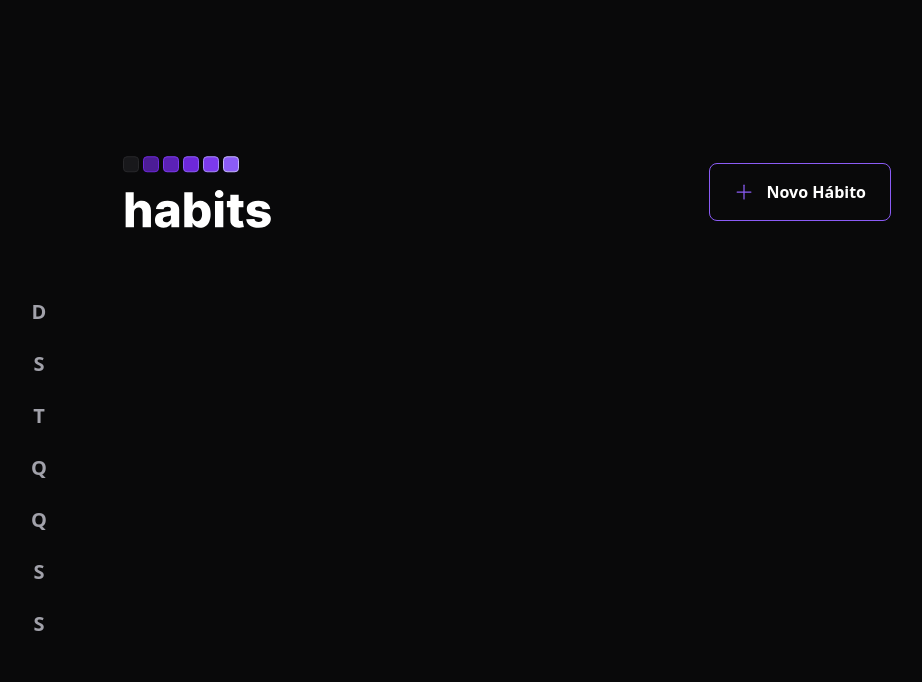
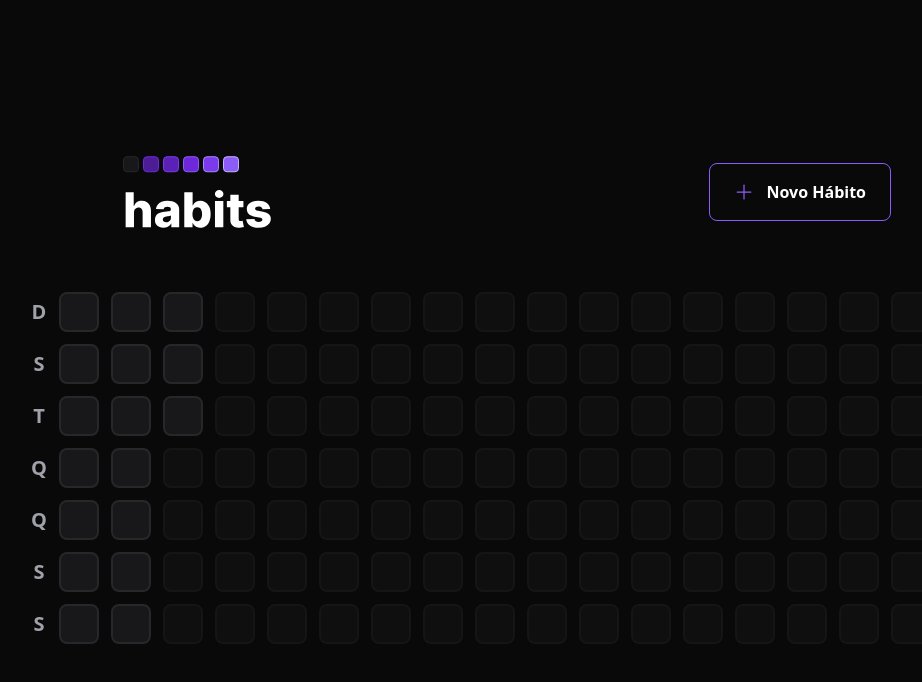
Before and after one commit to PhilipLages/habits-tracker, a React (Vite) app in the folder web/: page / in a window 1280 px wide. Shown: the top 682 px of the page, without its empty margins (133-1055 px from the left). Built offline with nearby package versions, Linux system fonts and the light colour scheme.

Commit message:
feat: creates summaryTable days

```diff
--- a/web/package.json
+++ b/web/package.json
@@ -9,6 +9,7 @@
     "preview": "vite preview"
   },
   "dependencies": {
+    "dayjs": "^1.11.7",
     "phosphor-react": "^1.4.1",
     "react": "^18.2.0",
     "react-dom": "^18.2.0"
--- a/web/src/components/Habit.tsx
+++ /dev/null
@@ -1,9 +0,0 @@
-import HabitProps from "./interfaces/HabitProps";
-
-export default function Habit({ completed }: HabitProps) {
-  return (
-    <div className="bg-zinc-900 w-10 h-10 text-white rounded m-2 flex items-center justify-center">
-      { completed }
-    </div>
-  )
-};
--- /dev/null
+++ b/web/src/components/HabitDay.tsx
@@ -0,0 +1,8 @@
+// import HabitProps from "./interfaces/HabitProps";
+
+export function HabitDay() {
+  return (
+    <div className="w-10 h-10 bg-zinc-900 border-2 border-zinc-800 rounded-lg">
+    </div>
+  )
+};
--- a/web/src/components/SummaryTable.tsx
+++ b/web/src/components/SummaryTable.tsx
@@ -1,15 +1,40 @@
-const weekDays = ['D', 'S', 'T', 'Q', 'Q', 'S', 'S'];
+import { generateDatesFromYearBeginning } from "../utils/generate-dates";
+import { HabitDay } from "./HabitDay";
+
+const weekDays = [ 'D', 'S', 'T', 'Q', 'Q', 'S', 'S'];
+
+const summaryDates = generateDatesFromYearBeginning();
+
+const minimumSummaryDatesSize = 18 * 7;
+const amountOfDaysToFill = minimumSummaryDatesSize - summaryDates.length;
 
 export function SummaryTable() {
   return (
-    <main className='w-full flex'>
-      <section className='grid grid-rows-7 grid-flow-row gap-3'>
-        { weekDays.map(weekDay => (
-        <div className='text-zinc-400 text-xl h-10 w-10 font-bold flex items-center justify-center'>
-          { weekDay }
-        </div>
-        )) }
-      </section>
-    </main>
-  )
+    <div className="w-full flex">
+      <div className="grid grid-rows-7 grid-flow-row gap-3">
+        {weekDays.map((weekDay, index) => {
+          return (
+            <div
+              key={`${weekDay}-${index}`}
+              className="text-zinc-400 text-xl h-10 w-10 font-bold flex items-center justify-center"
+            >
+              {weekDay}
+            </div>
+          )
+        })}
+      </div>
+
+      <div className="grid grid-rows-7 grid-flow-col gap-3">
+        {summaryDates.map((date) => {
+          return (
+            <HabitDay key={date.toString()} />
+          )
+        })}
+
+        {amountOfDaysToFill > 0 && Array.from({ length: amountOfDaysToFill }).map((_, index) => (
+          <div key={index} className="w-10 h-10 bg-zinc-900 border-2 border-zinc-800 rounded-lg opacity-40 cursor-not-allowed" />
+        ))}
+      </div>
+    </div>
+  );
 }
--- /dev/null
+++ b/web/src/utils/generate-dates.ts
@@ -0,0 +1,16 @@
+import dayjs from 'dayjs';
+
+export function generateDatesFromYearBeginning() {
+  const firstDayOfTheYear = dayjs().startOf('year');
+  const today = new Date();
+
+  const dates = [];
+  let compareDate = firstDayOfTheYear;
+
+  while (compareDate.isBefore(today)) {
+    dates.push(compareDate.toDate());
+    compareDate = compareDate.add(1, 'day');
+  };
+
+  return dates;
+}
--- a/web/tailwind.config.cjs
+++ b/web/tailwind.config.cjs
@@ -7,11 +7,11 @@
   theme: {
     extend: {
       colors: {
-        background: "#09090A"
+        background: '#09090A'
       },
 
       gridTemplateRows: {
-        7: 'repeat(7, minman(0, 1fr))'
+        7: 'repeat(7, minmax(0, 1fr))',
       }
     },
   },
```
Also changed, not shown: 1 other file (tests, documents, lock files or other folders).
